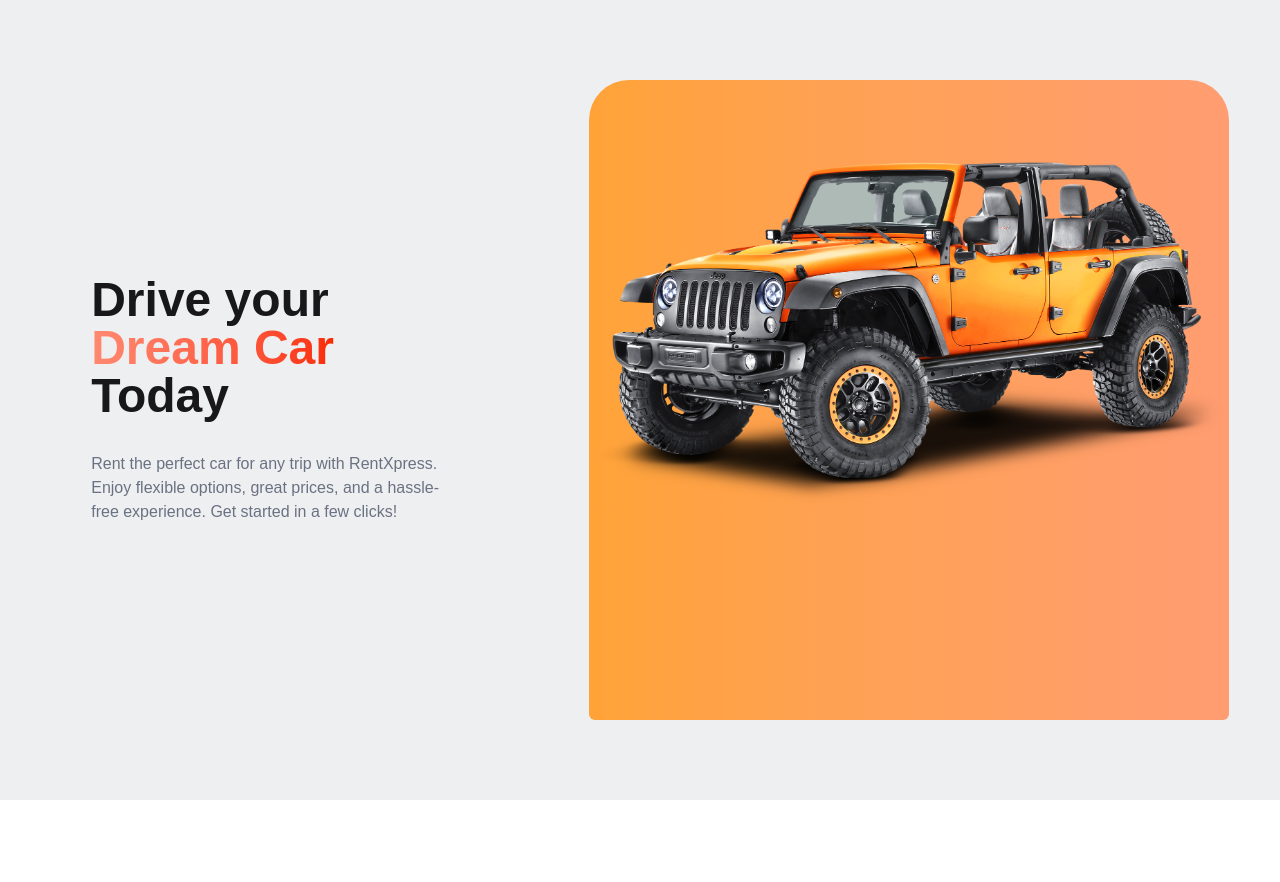
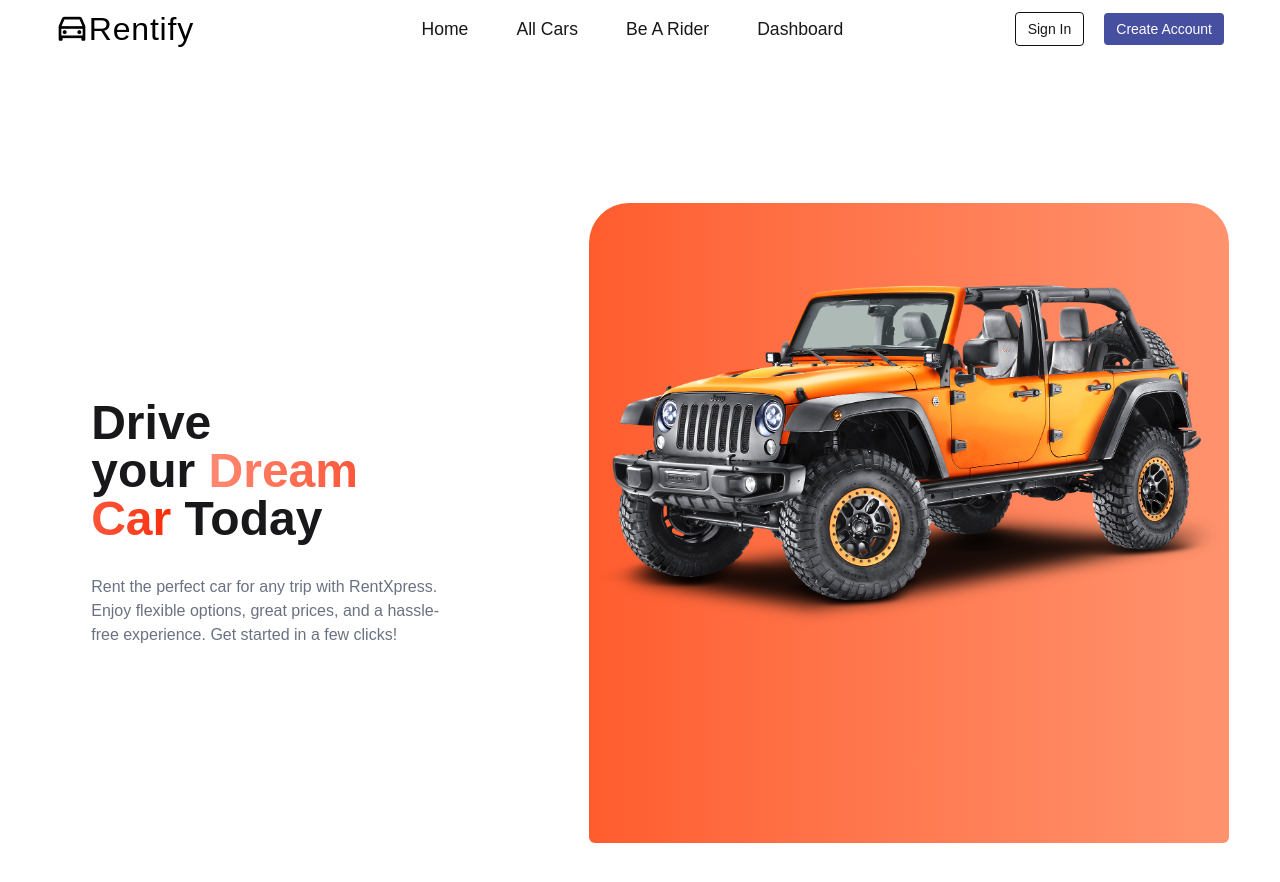
Before and after one commit to MasadRayan/Rentify-Client, a React (Vite) app: page / in a window 1280 px wide. Shown: the top 882 px of the page. Before the commit the page ends 800 px from the top, so only its background shows below. Built offline with nearby package versions, Linux system fonts and the light colour scheme; a web font is replaced by a local one.

Commit message:
Navbar done

```diff
--- a/package.json
+++ b/package.json
@@ -24,6 +24,7 @@
     "react-router": "^7.8.2",
     "react-toastify": "^11.0.5",
     "recharts": "^3.2.0",
+    "remixicon": "^4.6.0",
     "sweetalert2": "^11.23.0",
     "swiper": "^11.2.10",
     "tailwindcss": "^4.1.13"
--- /dev/null
+++ b/src/Components/Navbar.jsx
@@ -0,0 +1,195 @@
+import "remixicon/fonts/remixicon.css";
+import { useState, useRef } from "react";
+import { gsap } from "gsap";
+import { useGSAP } from "@gsap/react";
+import { NavLink } from "react-router";
+
+export const Navbar = () => {
+    const [mobileDrawerOpen, setMobileDrawerOpen] = useState(false);
+    const drawerRef = useRef(null);
+    const linksRef = useRef([]);
+    const links = [
+        {
+            text: "Home",
+            icon: "ri-home-4-line",
+            link: "/",
+        },
+        {
+            text: "All Cars",
+            icon: "ri-car-line",
+            link: "/allCars",
+        },
+        {
+            text: "Be A Rider",
+            icon: "ri-user-line",
+            link: "/beARider",
+        },
+        {
+            text: "Dashboard",
+            icon: "ri-dashboard-line",
+            link: "/dashboard",
+        },
+    ]
+
+    const toggleNavbar = () => {
+        if (mobileDrawerOpen) {
+            gsap.to(drawerRef.current, {
+                y: "-100%",
+                opacity: 1,
+                duration: 0.5,
+                ease: "power2.in",
+                onComplete: () => setMobileDrawerOpen(false),
+            });
+        } else {
+            setMobileDrawerOpen(true);
+        }
+    };
+
+    useGSAP(
+        () => {
+            if (mobileDrawerOpen) {
+                const tl = gsap.timeline();
+
+                tl.fromTo(
+                    drawerRef.current,
+                    { y: "-100%", opacity: 0 },
+                    { y: "0%", opacity: 1, duration: 0.5, ease: "power2.out" }
+                );
+
+                tl.fromTo(
+                    linksRef.current,
+                    { y: -20, opacity: 0 },
+                    {
+                        y: 0,
+                        opacity: 1,
+                        duration: 0.3,
+                        stagger: 0.1,
+                        ease: "power2.out",
+                    },
+                    "-=0.2"
+                );
+            }
+        },
+        { dependencies: [mobileDrawerOpen] }
+    );
+
+    return (
+        <nav className="sticky top-0 z-[999] md:px-10 py-2 backdrop-blur-md">
+            <div className="container mx-auto px-4 flex flex-col">
+                <div className="flex justify-between items-center">
+                    <h1 className="text-2xl lg:text-[2rem] font-medium tracking-wide text-black">
+                        <i className="ri-car-line"></i>Rentify
+                    </h1>
+
+                    <ul className="hidden lg:flex ml-14 space-x-12">
+                        <li>
+                            <NavLink
+                                to={'/'}
+                                className="text-[1.1rem] relative after:absolute after:left-0 after:-bottom-1 after:w-0 after:h-[3px] after:bg-[#fe5d3d] hover:after:w-full after:transition-all after:duration-300"
+                            >
+                                Home
+                            </NavLink>
+                        </li>
+                        <li>
+                            <NavLink
+                                to={'/allCars'}
+                                className="text-[1.1rem] relative after:absolute after:left-0 after:-bottom-1 after:w-0 after:h-[3px] after:bg-[#fe5d3d] hover:after:w-full after:transition-all after:duration-300"
+                            >
+                                All Cars
+                            </NavLink>
+                        </li>
+                        <li>
+                            <NavLink
+                                to={'/beARider'}
+                                className="text-[1.1rem] relative after:absolute after:left-0 after:-bottom-1 after:w-0 after:h-[3px] after:bg-[#fe5d3d] hover:after:w-full after:transition-all after:duration-300"
+                            >
+                                Be A Rider
+                            </NavLink>
+                        </li>
+                        <li>
+                            <NavLink
+                                to={'/dashboard'}
+                                className="text-[1.1rem] relative after:absolute after:left-0 after:-bottom-1 after:w-0 after:h-[3px] after:bg-[#fe5d3d] hover:after:w-full after:transition-all after:duration-300"
+                            >
+                                Dashboard
+                            </NavLink>
+                        </li>
+                    </ul>
+
+                    {/* Desktop Auth Buttons */}
+                    <div className="hidden lg:flex items-center gap-5">
+                        <NavLink
+                            to={"/login"}
+                            className="px-3 py-1.5 border border-[#111] rounded text-sm font-medium"
+                        >
+                            Sign In
+                        </NavLink>
+                        <NavLink
+                            to={'/register'}
+                            className="px-3 py-1.5 rounded text-sm font-medium bg-[#474fa0] text-white"
+                        >
+                            Create Account
+                        </NavLink>
+                    </div>
+
+                    {/* Mobile Menu Toggle */}
+                    <div className="lg:hidden flex flex-col justify-end z-20">
+                        <button onClick={toggleNavbar} className="text-xl font-bold">
+                            {mobileDrawerOpen ? (
+                                <p></p>
+                            ) : (
+                                <i className="ri-menu-3-fill"></i>
+                            )}
+                        </button>
+                    </div>
+                </div>
+
+                {/* Mobile Drawer */}
+                {mobileDrawerOpen && (
+                    <div
+                        ref={drawerRef}
+                        className="fixed top-0 right-0 w-full bg-[#d8dbe0] flex flex-col items-center p-12 z-30"
+                    >
+                        <button
+                            onClick={toggleNavbar}
+                            className="absolute top-4 right-4 text-3xl font-bold"
+                        >
+                            <i className="ri-close-large-fill"></i>
+                        </button>
+                        <ul className="flex flex-col items-center">
+                            {links.map((item, index) => (
+                                <li
+                                    key={item.text}
+                                    ref={(el) => (linksRef.current[index] = el)}
+                                    className="mb-7"
+                                >
+                                    <NavLink
+                                        to={item.link}
+                                        className="text-[1.6rem] relative after:absolute after:left-0 after:-bottom-1 after:w-0 after:h-[3px] after:bg-[#fe5d3d] hover:after:w-full after:transition-all after:duration-300"
+                                    >
+                                        <i className={`${item.icon} mr-2`}></i> {item.text}
+                                    </NavLink>
+                                </li>
+                            ))}
+                        </ul>
+
+                        <div className="flex gap-5 mt-8">
+                            <NavLink
+                                to={"/login"}
+                                className="px-3 py-1.5 border border-[#111] rounded text-sm font-medium"
+                            >
+                                Sign In
+                            </NavLink>
+                            <NavLink
+                                to={"/register"}
+                                className="px-3 py-1.5 rounded text-sm font-medium bg-[#474fa0] text-white"
+                            >
+                                Create Account
+                            </NavLink>
+                        </div>
+                    </div>
+                )}
+            </div>
+        </nav>
+    );
+};
--- a/src/Layouts/RootLayout.jsx
+++ b/src/Layouts/RootLayout.jsx
@@ -1,9 +1,11 @@
 import React from 'react';
 import { Outlet } from 'react-router';
+import { Navbar } from '../Components/Navbar';
 
 const RootLayout = () => {
     return (
         <div className='container mx-auto'>
+            <Navbar></Navbar>
             <Outlet></Outlet>
         </div>
     );
--- a/src/Pages/Home/HeroSection.jsx
+++ b/src/Pages/Home/HeroSection.jsx
@@ -21,14 +21,13 @@ export const HeroSection = () => {
   }, []);
 
   return (
-    <main className="bg-[#eeeff1] h-screen w-full flex items-center justify-around flex-wrap-reverse md:flex-nowrap md:h-screen">
-      {/* Text Section */}
+    <main className=" h-screen w-full flex items-center justify-around flex-wrap-reverse md:flex-nowrap md:h-screen section-gap">
       <section
         ref={textRef}
         className="w-[96%] md:w-[34vw] text-center md:text-left px-5 md:p-10"
       >
         <h1 className="text-[2.2rem] md:text-[3rem] leading-[2.5rem] md:leading-[3rem] mb-3 md:mb-8 font-bold">
-          Drive your{" "}
+          Drive your&nbsp;
           <span className="bg-gradient-to-r from-[#ff8971] to-[#fa2a00] bg-clip-text text-transparent">
             Dream Car
           </span>{" "}
@@ -44,9 +43,8 @@ export const HeroSection = () => {
 
       </section>
 
-      {/* Image Section */}
       <section className="relative w-full md:w-auto flex justify-center items-center">
-        <div className="w-[80%] md:w-[50vw] h-[40vh] md:h-[80vh] mx-auto relative rounded-t-[40px] rounded-b-md z-[1] animate-[gradient-wave_8s_infinite_cubic-bezier(0.55,0.055,0.675,0.19)] bg-gradient-to-r from-[#ff9c78] via-[#ff7f50] via-[#ff4500] via-[#ffa500] to-[#ff9c78] bg-[length:300%_300%]"></div>
+        <div className="w-[80%] md:w-[50vw] h-[40vh] md:h-[80vh] mx-auto relative rounded-t-[40px] rounded-b-md z-[1] animate-[gradient-wave_8s_infinite_cubic-bezier(0.55,0.055,0.675,0.19)] bg-gradient-to-r from-[#ff9c78] via-[#ff7f50] via-[#ff4500] to-[#ff9c78] bg-[length:300%_300%]"></div>
 
         <img
           ref={imageRef}
@@ -56,7 +54,6 @@ export const HeroSection = () => {
         />
       </section>
 
-      {/* Gradient Animation Keyframes */}
       <style>
         {`
           @keyframes gradient-wave {
--- a/src/index.css
+++ b/src/index.css
@@ -9,3 +9,13 @@
   font-optical-sizing: auto;
   font-style: normal;
 }
+
+
+.section-gap{
+  margin-top: 20px;
+  margin-bottom: 20px;
+  @media (min-width: 768px) {
+    margin-top: 4rem;
+    margin-bottom: 4rem;
+  }
+}
```
Also changed, not shown: 1 other file (tests, documents, lock files or other folders).
